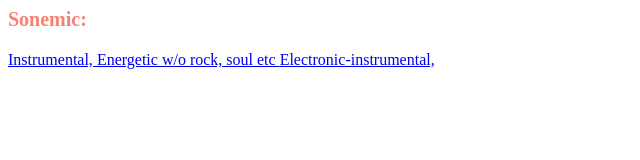
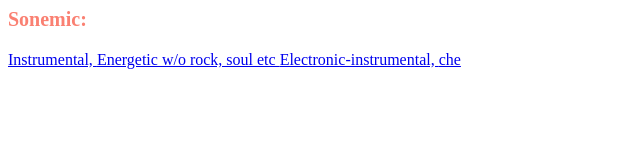
Before and after one commit to koolche/koolche.github.io, a plain HTML site: page index.html in a window 1280 px wide. Shown: the full height of the page, 0-640 px from the left. Drawn offline with Linux system fonts and the light colour scheme.

Commit message:
Update index.html

```diff
--- a/index.html
+++ b/index.html
@@ -9,5 +9,6 @@
     	<a href="https://sonemic.com/charts/top/album/all-time/d:instrumental/">Instrumental, </a>
 	<a href="https://sonemic.com/charts/top/album/1800-20189999/g:%2drock,%2djazz,%2dsoul/d:energetic,%2ddepressive/2/">Energetic w/o rock, soul etc </a>
 	<a href="https://sonemic.com/charts/top/album,ep,comp,mixtape/1800-20189999/g:electronic,-video-game-music,-progressive-electronic/d:all,instrumental,energetic/">Electronic-instrumental, </a>
+	<a href=https://sonemic.com/charts/top/album,ep,comp,mixtape/1800-20189999/g:idm,electro%2dindustrial,electronic%2ddance%2dmusic,glitch%2dhop,glitch,grime,latin%2delectronic,vaporwave,synth%2dpunk/d:all,energetic/">che </a>
 </body>
 </html>
```
